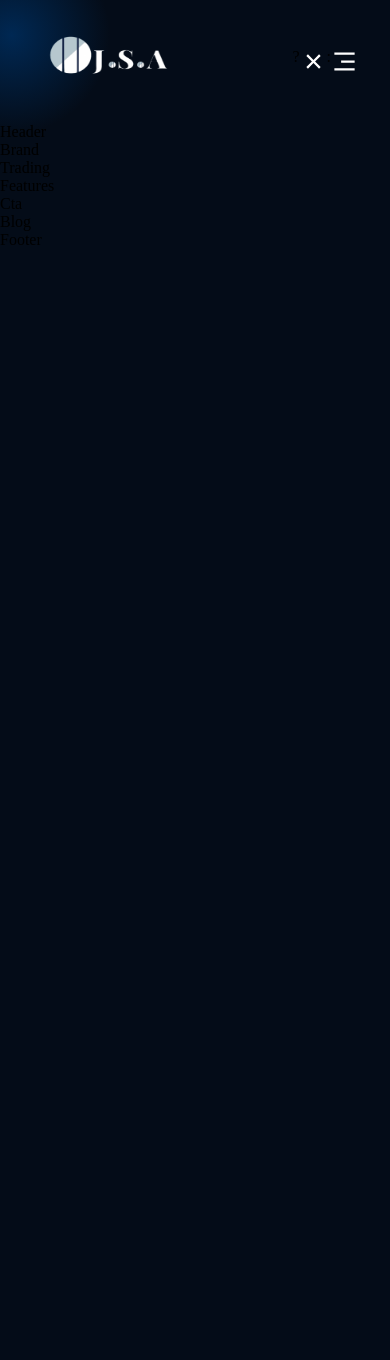
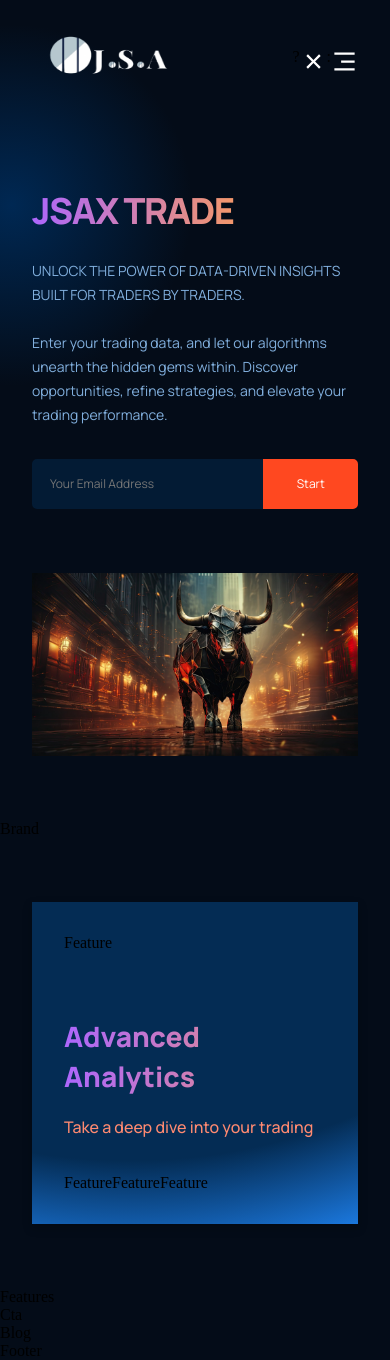
Before and after one commit to jsacap/jsax-frontend, a React (Create React App) app: page / in a window 390 px wide. Before the commit the page ends 844 px from the top, so only its background shows below. Built offline with nearby package versions, Linux system fonts and the light colour scheme.

Commit message:
header complete and trading table started

```diff
--- a/src/containers/header/Header.jsx
+++ b/src/containers/header/Header.jsx
@@ -1,9 +1,24 @@
 import React from 'react'
 import './header.css'
+import bull from '../../assets/bull.jpg';
 
 const Header = () => {
   return (
-    <div>Header</div>
+    <div className='jsa__header section__padding' id="home">
+      <div className='jsa__header-content'>
+        <h1 className='gradient__text'>JSAX TRADE</h1>
+        <p>UNLOCK THE POWER OF DATA-DRIVEN INSIGHTS BUILT FOR TRADERS BY TRADERS.</p>
+        <p>Enter your trading data, and let our algorithms unearth the hidden gems within. Discover opportunities, refine strategies, and elevate your trading performance.</p>
+        <div className='jsa__header-content__input'>
+          <input type='email' placeholder='Your Email Address'/>
+          <button type='button'>Start</button>
+        </div>
+      </div>
+    <div className='jsa__header-image'>
+      <img src={bull} alt='trading bull' />
+    </div>
+
+    </div>
   )
 }
 
--- a/src/containers/header/header.css
+++ b/src/containers/header/header.css
@@ -0,0 +1,138 @@
+.jsa__header {
+    display: flex;
+    flex-direction: row;
+}
+
+.jsa__header-content {
+    flex: 1;
+    display: flex;
+    justify-content: center;
+    align-items: flex-start;
+    flex-direction: column;
+
+    margin-right: 5rem;
+}
+
+.jsa__header-content h1 {
+    font-family: var(--font-family);
+    font-weight: 800;
+    font-size: 62px;
+    line-height: 75px;
+    letter-spacing: -0.04em;
+}
+
+.jsa__header-content p {
+    font-family: var(--font-family);
+    font-weight: 400;
+    font-size: 20px;
+    line-height: 28px;
+    color: var(--color-text);
+
+    margin-top: 1.5rem;
+}
+
+.jsa__header-content__input {
+    width: 100%;
+    margin: 2rem 0 1rem;
+
+    display: flex;
+    flex-direction: row;
+}
+
+.jsa__header-content__input input {
+    flex: 2;
+    width: 100%;
+    min-height: 50px;
+    font-family: var(--font-family);
+    font-weight: 400;
+    font-size: 20px;
+    line-height: 28px;
+    background: var(--color-footer);
+    border: 2px solid var(--color-footer);
+    padding: 0 1rem;
+    outline: none;
+    color: #fff;
+
+    border-top-left-radius: 5px;
+    border-bottom-left-radius: 5px;
+}
+
+.jsa__header-content__input button {
+    flex: 0.6;
+    width: 100%;
+    min-height: 50px;
+    font-family: var(--font-family);
+    font-weight: 400;
+    font-size: 20px;
+    line-height: 28px;
+    background: #FF4820;
+    border: 2px solid #FF4820;
+    padding: 0 1rem;
+    color: #fff;
+    cursor: pointer;
+    outline: none;
+
+    border-top-right-radius: 5px;
+    border-bottom-right-radius: 5px;
+}
+
+
+.jsa__header-image {
+    flex: 1;
+    display: flex;
+    justify-content: center;
+    align-items: center;
+}
+
+.jsa__header-image img {
+    width: 100%;
+    height: 100%;
+}
+
+@media screen and (max-width: 1050px) {
+    .jsa__header {
+        flex-direction: column;
+    }
+
+    .jsa__header-content {
+        margin: 0 0 3rem;
+    }
+}
+
+@media screen and (max-width: 650px) {
+    .jsa__header-content h1 {
+        font-size: 48px;
+        line-height: 60px;
+    }
+
+    .jsa__header-content p {
+        font-size: 16px;
+        line-height: 24px;
+    }
+
+
+
+    .jsa__header-content__input input,
+    .jsa__header-content__input button {
+        font-size: 16px;
+        line-height: 24px;
+    }
+}
+
+@media screen and (max-width: 490px) {
+    .jsa__header-content h1 {
+        font-size: 36px;
+        line-height: 48px;
+    }
+
+    .jsa__header-content p {
+        font-size: 14px;
+        line-height: 24px;
+    }
+
+    .jsa__header-content__input input,
+    .jsa__header-content__input button {
+        font-size: 12px;
+        line-height: 16px;
+    }
+}
--- a/src/containers/trading/Trading.jsx
+++ b/src/containers/trading/Trading.jsx
@@ -1,9 +1,23 @@
 import React from 'react'
-import './trading.css'
+import './trading.css';
+import { Feature } from '../../components/'
 
 const Trading = () => {
   return (
-    <div>Trading</div>
+    <div className='jsa__jsaxtrade section__margin' id="jstrade">
+      <div className="jsa__jsaxtrade-feature">
+        <Feature />
+      </div>
+    <div className='jsa__jsaxtrade-heading'>
+      <h1 className='gradient__text'>Advanced Analytics</h1>
+      <p>Take a deep dive into your trading</p>
+    </div>
+    <div className='jsa__jsaxtrade-container'>
+      <Feature />
+      <Feature />
+      <Feature />
+    </div>
+    </div>
   )
 }
 
--- a/src/containers/trading/trading.css
+++ b/src/containers/trading/trading.css
@@ -0,0 +1,123 @@
+.jsa__jsaxtrade {
+    display: flex;
+    flex-direction: column;
+
+    padding: 2rem;
+    background: var(--color-footer);
+
+    /* ff 3.6+ */
+    background:-moz-radial-gradient(circle at 30% -100%, #042c54 25%, rgba(4, 44, 84, 1) 85%, rgba(27, 120, 222, 1) 100%);
+
+    /* safari 5.1+,chrome 10+ */
+    background:-webkit-radial-gradient(circle at 30% -100%, #042c54 25%, rgba(4, 44, 84, 1) 85%, rgba(27, 120, 222, 1) 100%);
+
+    /* opera 11.10+ */
+    background:-o-radial-gradient(circle at 30% -100%, #042c54 25%, rgba(4, 44, 84, 1) 85%, rgba(27, 120, 222, 1) 100%);
+
+    /* ie 10+ */
+    background:-ms-radial-gradient(circle at 30% -100%, #042c54 25%, rgba(4, 44, 84, 1) 85%, rgba(27, 120, 222, 1) 100%);
+
+    /* global 92%+ browsers support */
+    background:radial-gradient(circle at 30% -100%, #042c54 25%, rgba(4, 44, 84, 1) 85%, rgba(27, 120, 222, 1) 100%);
+
+    filter: drop-shadow(0px 4px 4px rgba(0, 0, 0, 0.25));
+}
+
+.jsa__jsaxtrade-feature {
+    display: flex;
+}
+
+/* Customizing feature component as per needs */
+.jsa__jsaxtrade-feature .jsa__features-container__feature {
+    margin: 0;
+}
+
+/* Customizing feature component as per needs */
+.jsa__jsaxtrade-feature .jsa__features-container_feature-text {
+    max-width: 700px;
+}
+
+.jsa__jsaxtrade-heading {
+    display: flex;
+    flex-direction: row;
+    justify-content: space-between;
+    align-items: center;
+
+    margin: 4rem 0 2rem;
+}
+
+.jsa__jsaxtrade-heading h1 {
+    font-size: 34px;
+    line-height: 45px;
+    font-weight: 800;
+    font-family: var(--font-family);
+    max-width: 510px;
+}
+
+.jsa__jsaxtrade-heading p {
+    font-family: var(--font-family);
+    font-weight: 500;
+    font-size: 16px;
+    line-height: 30px;
+    color: var(--color-subtext);
+    cursor: pointer;
+}
+
+.jsa__jsaxtrade-container {
+    display: flex;
+    flex-wrap: wrap;
+    flex-direction: row;
+
+    margin-top: 2rem;
+}
+
+/* Customizing feature component as per needs */
+.jsa__jsaxtrade-container .jsa__features-container__feature {
+    flex: 1;
+    margin: 1rem;
+    min-width: 210px;
+    display: unset;
+    flex-direction: column;
+}
+
+/* Customizing feature component as per needs */
+.jsa__jsaxtrade-container .jsa__features-container_feature-text {
+    margin-top: 0.5rem;
+}
+
+@media screen and (max-width: 850px) {
+    .jsa__jsaxtrade-heading {
+        flex-direction: column;
+        align-items: flex-start;
+        margin-bottom: 0rem;
+    }
+
+    .jsa__jsaxtrade-heading p {
+        margin-top: 1rem;
+    }
+}
+
+@media screen and (max-width: 650px) {
+    /* Customizing feature component as per needs */
+    .jsa__jsaxtrade-feature .jsa__features-container__feature {
+        flex-direction: column;
+    }
+
+    /* Customizing feature component as per needs */
+    .jsa__jsaxtrade-feature .jsa__features-container_feature-text {
+        margin-top: 0.5rem;
+    }
+
+    .jsa__jsaxtrade-heading h1 {
+        font-size: 28px;
+        line-height: 40px;
+    }
+}
+
+@media screen and (max-width: 350px) {
+    /* Customizing feature component as per needs */
+    .jsa__jsaxtrade-container .jsa__features-container__feature {
+        margin: 1rem 0;
+        min-width: 100%;
+    }
+}
```
Also changed, not shown: src/assets/bull.jpg (added), src/assets/logo - Copy.png (deleted).
